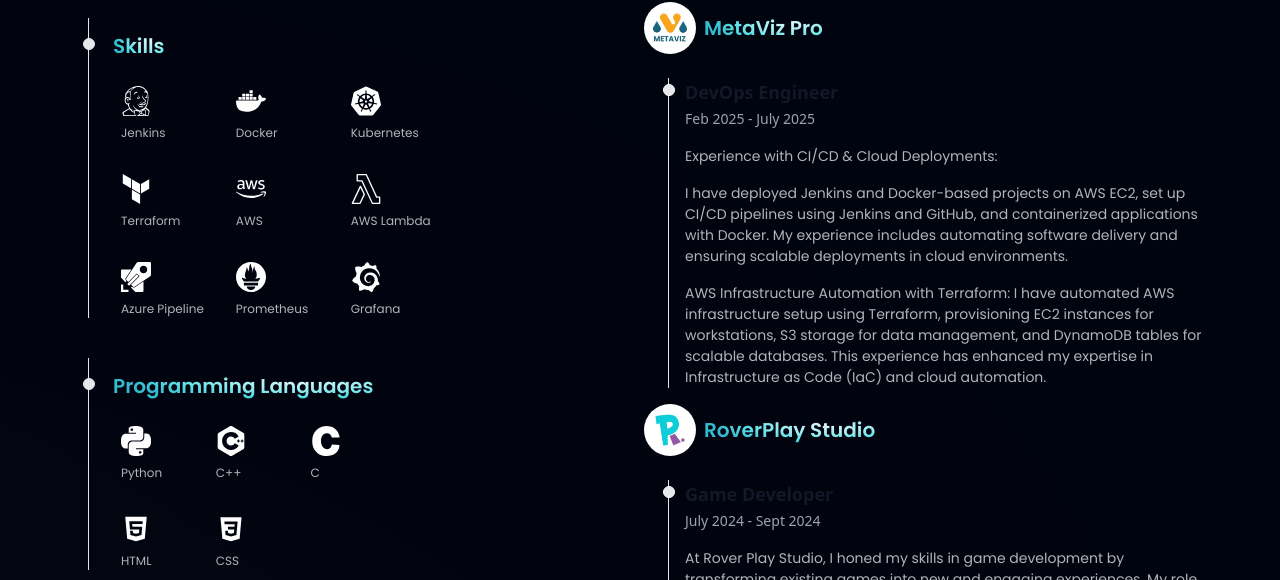
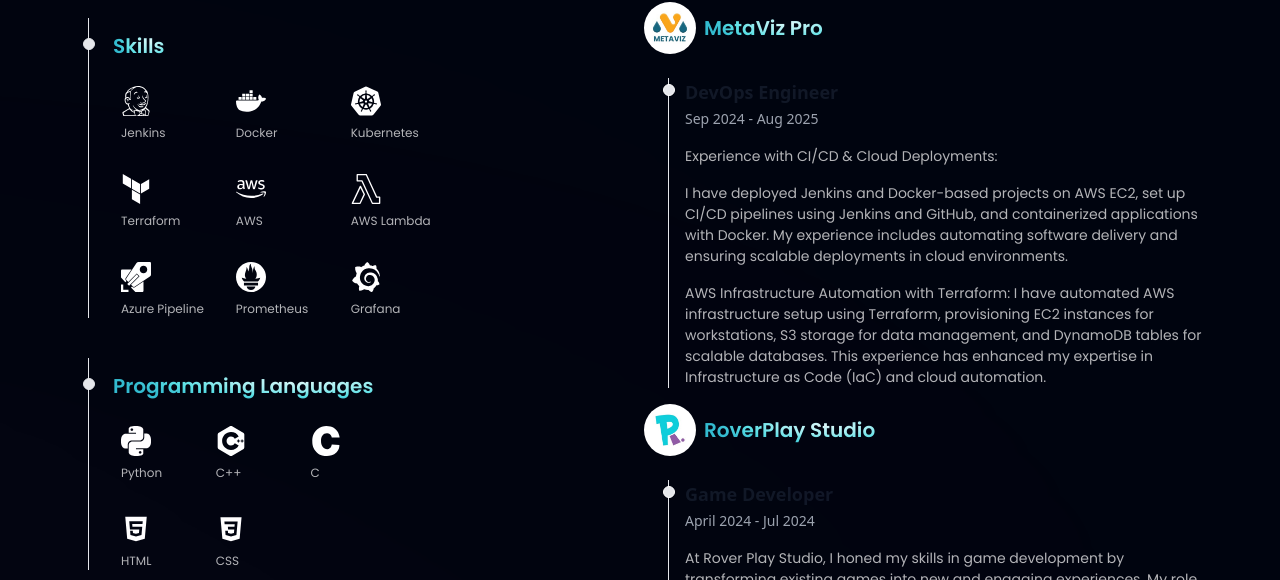
Before and after one commit to Ali-Raza171/DevOps-Portfolio, a React (Vite) app: page / in a window 1280 px wide. Shown: the part 142-722 px from the top of the page. Built offline with nearby package versions, Linux system fonts and the light colour scheme.

Commit message:
Update index.js

```diff
--- a/src/constants/index.js
+++ b/src/constants/index.js
@@ -302,7 +302,7 @@
     positions: [
       {
         title: " DevOps Engineer",
-        duration: "Feb 2025 - July 2025",
+        duration: "Sep 2024 - Aug 2025",
         content: [
           {
             text: "Experience with CI/CD & Cloud Deployments:",
@@ -328,7 +328,7 @@
     positions: [
       {
         title: "Game Developer",
-        duration: "July 2024 - Sept 2024",
+        duration: "April 2024 - Jul 2024",
         content: [
           {
             text: "At Rover Play Studio, I honed my skills in game development by transforming existing games into new and engaging experiences. My role involved customizing the user interface, modifying character designs, and reshaping game environments to create unique and innovative gameplay.",
```
